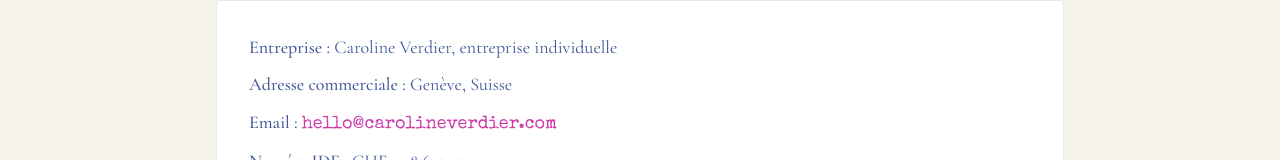
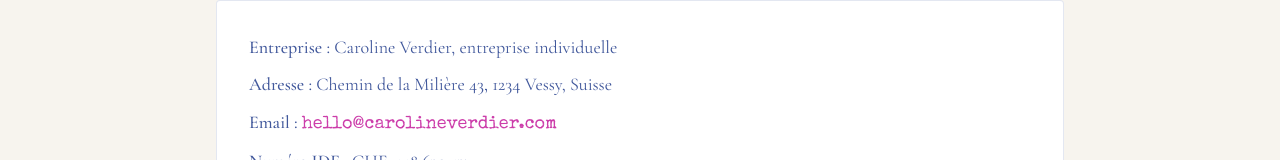
Before and after one commit to carolyngva/atelier-de-lucette-site, an Astro site: page /mentions-legales in a window 1280 px wide. Shown: the part 403-563 px from the top of the page. Built offline with nearby package versions, Linux system fonts and the light colour scheme; Astro itself is replaced by a stand-in of ours; no server answers.

Commit message:
ajoute l'adresse complète aux mentions légales

```diff
--- a/src/pages/mentions-legales.astro
+++ b/src/pages/mentions-legales.astro
@@ -89,7 +89,7 @@ const metaPixelId = import.meta.env.PUBLIC_META_PIXEL_ID || '118700902141020';
           <h2 class="text-3xl font-serif text-[#1E3A8A] mb-4 tracking-tight">1. Identit&eacute; de l'&eacute;ditrice</h2>
           <div class="bg-white border border-[#1E3A8A]/12 p-8 rounded-sm space-y-2">
             <p><strong class="font-medium">Entreprise :</strong> Caroline Verdier, entreprise individuelle</p>
-            <p><strong class="font-medium">Adresse commerciale :</strong> Genève, Suisse</p>
+            <p><strong class="font-medium">Adresse :</strong> Chemin de la Milière 43, 1234 Vessy, Suisse</p>
             <p><strong class="font-medium">Email :</strong> <a href="mailto:hello@carolineverdier.com" class="text-[#CC3DAA] hover:underline">hello@carolineverdier.com</a></p>
             <p><strong class="font-medium">Num&eacute;ro IDE :</strong> CHE-448.630.437</p>
             <p><strong class="font-medium">TVA :</strong> Non assujettie (art. 10 LTVA)</p>
```
